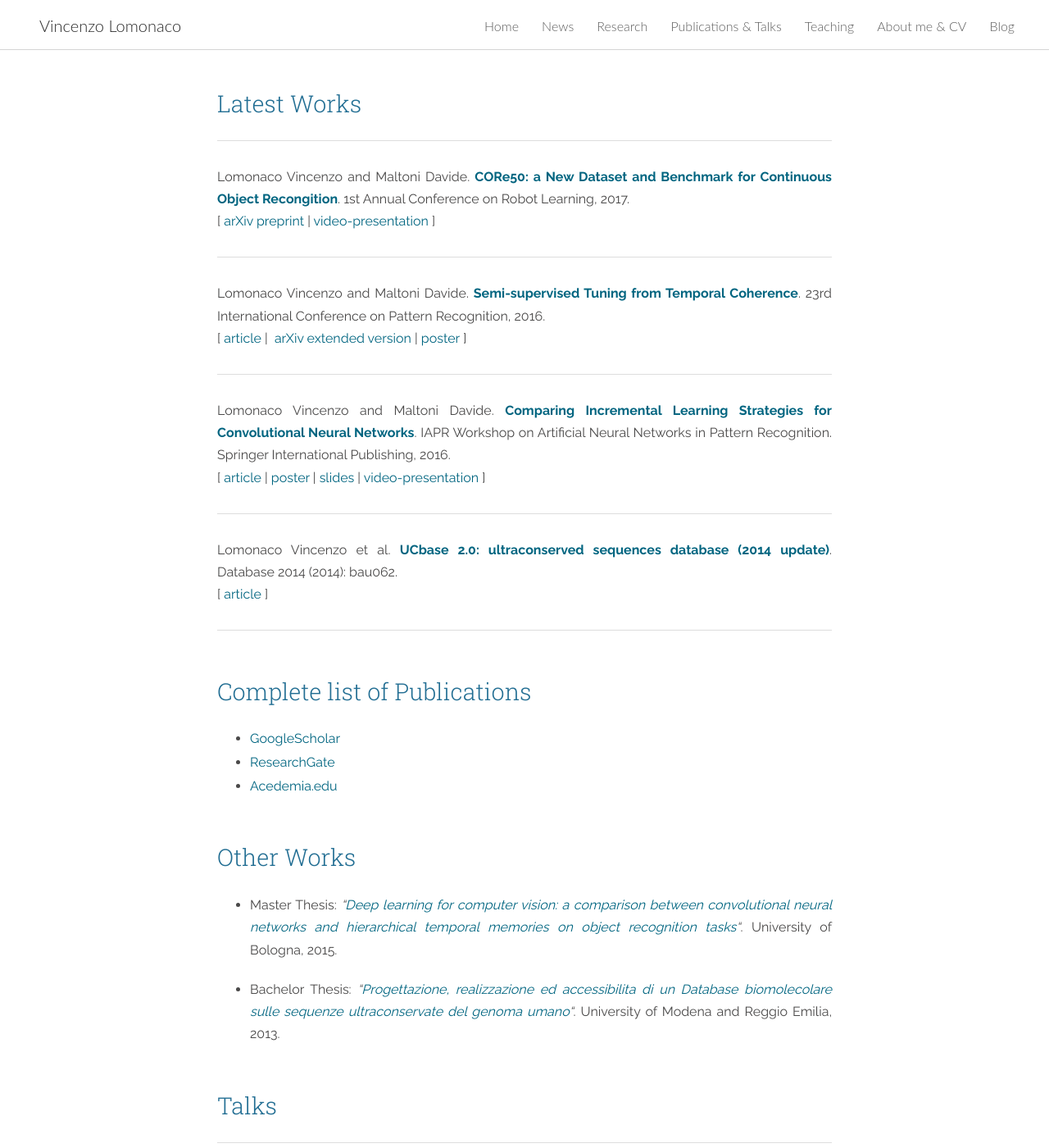
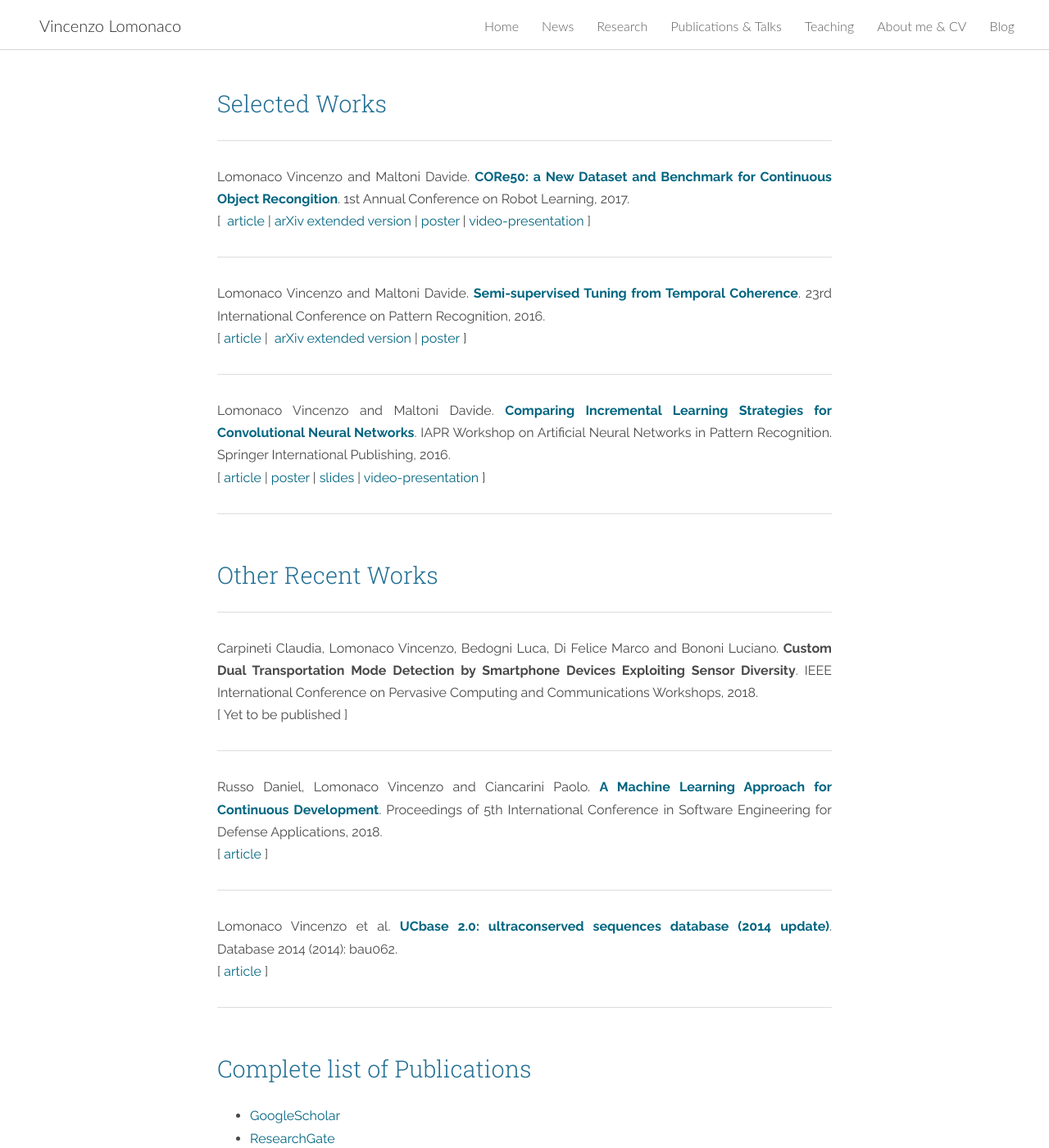
Before and after one commit to vlomonaco/website, a Jekyll site: the page built from publications_and_talks.md, in a window 1280 px wide and 1400 px high, scrolled down 333 px. Shown: the whole window at 82% size. Built offline with Jekyll 4.4.1, drawn with Linux system fonts in a browser that asks for light colours; nearby versions of some CDN libraries; some of the changed text lies outside the part shown.

Commit message:
articles uppdated

```diff
--- a/publications_and_talks.md
+++ b/publications_and_talks.md
@@ -2,18 +2,18 @@
 title:  "Publications & talks"
 layout: page
 ---
-In this page you will find my **published** and **unpublished** works. Please, if you're considering taking some ideas even from the unpublished works, be nice and cite me or provide a link to my homepage, thank you very much :-)
+In this page you can give a quick glance at my **published** works. Most of them are in the context of **Deep Continuous Learning**, the subject of my PhD dissertation, or its application to various contexts such as *Internet of Things* or *Software Engineering*.
 
 <p style="background: rgba(0,0,0,0.06) none repeat scroll 0% 0%; border: 1px solid rgb(222, 222, 222); padding: 1em; border-radius: 5px; text-align: center; margin-top:20px">
-<a href="#latest">Latest Works</a> &nbsp; | &nbsp; <a href="#complete">Complete list of Publications</a> &nbsp; | &nbsp; <a href="#unpublished">Other Works</a> | &nbsp; <a href="#talks">Talks</a>
+<a href="#selected">Selected Works</a> &nbsp; | &nbsp; <a href="#recent">Other Recent Works</a> &nbsp; | &nbsp; <a href="#complete">Complete list of Publications</a> &nbsp; | &nbsp; <a href="#talks">Talks</a>
 </p>
 
-<h3 id="projects" style="margin-bottom: 30px;">Latest Works</h3>
+<h3 id="selected" style="margin-bottom: 30px;">Selected Works</h3>
 
 <hr style="margin-top:30px;margin-bottom:30px;width:100%">
 
 Lomonaco Vincenzo and Maltoni Davide. **[CORe50: a New Dataset and Benchmark for Continuous Object Recongition][core50-arxiv]**. 1st Annual Conference on Robot Learning, 2017. <br>
-\[&nbsp;[arXiv preprint][semi-sup-tech] | [video-presentation][core50-video] \]<br>
+\[&nbsp; [article][corl2017] | [arXiv extended version][semi-sup-tech] | [poster][corl2017-poster] | [video-presentation][core50-video] \]<br>
 
 <hr style="margin-top:30px;margin-bottom:30px;width:100%">
 
@@ -27,22 +27,30 @@ Lomonaco Vincenzo and Maltoni Davide. **[Comparing Incremental Learning Strategi
 
 <hr style="margin-top:30px;margin-bottom:30px;width:100%">
 
+<h3 id="recent" style="margin-bottom: 30px;">Other Recent Works</h3>
+
+<hr style="margin-top:30px;margin-bottom:30px;width:100%">
+
+Carpineti Claudia, Lomonaco Vincenzo, Bedogni Luca, Di Felice Marco and Bononi Luciano. **Custom Dual Transportation Mode Detection by Smartphone Devices Exploiting Sensor Diversity**. IEEE International Conference on Pervasive Computing and Communications Workshops, 2018. <br>
+\[ Yet to be published \]<br>
+
+<hr style="margin-top:30px;margin-bottom:30px;width:100%">
+
+Russo Daniel, Lomonaco Vincenzo and Ciancarini Paolo. **[A Machine Learning Approach for Continuous Development][raia]**. Proceedings of 5th International Conference in Software Engineering for Defense Applications, 2018. <br>
+\[ [article][raia] \] <br>
+
+<hr style="margin-top:30px;margin-bottom:30px;width:100%">
+
 Lomonaco Vincenzo et al. **[UCbase 2.0: ultraconserved sequences database (2014 update)][ucbase]**. Database 2014 (2014): bau062.<br>
 \[&nbsp;[article][ucbase]&nbsp;\] <br>
 
 <hr style="margin-top:30px;margin-bottom:30px;width:100%">
 
-<h3 id="projects" style="margin-bottom: 30px;">Complete list of Publications</h3>
+<h3 id="complete" style="margin-bottom: 30px;">Complete list of Publications</h3>
 
 * [GoogleScholar][schol]
 * [ResearchGate][resgate]
 * [Acedemia.edu][academia]
-
-<h3 id="projects" style="margin-bottom: 30px;">Other Works</h3>
-
-* Master Thesis: *"[Deep learning for computer vision: a comparison between convolutional neural networks and hierarchical temporal memories on object recognition tasks][md-thesis]"*. University of Bologna, 2015.
-
-* Bachelor Thesis: *"[Progettazione, realizzazione ed accessibilita di un Database biomolecolare sulle sequenze ultraconservate del genoma umano][thesis]"*. University of Modena and Reggio Emilia, 2013.
 
 <h3 id="talks" style="margin-bottom: 30px;">Talks</h3>
 
@@ -74,3 +82,6 @@ Lomonaco Vincenzo et al. **[UCbase 2.0: ultraconserved sequences database (2014
 [md-thesis]: http://amslaurea.unibo.it/9095/
 [thesis]: http://www.isgroup.unimore.it/wp-content/uploads/tesi/lomonaco_tesi.pdf
 [core50-video]: https://www.youtube.com/watch?v=vAGpDx9U9Qk&t=2s
+[corl2017]: http://proceedings.mlr.press/v78/lomonaco17a.html
+[corl2017-poster]: https://www.slideshare.net/secret/JLW0JMpuKKgo91
+[raia]: https://www.researchgate.net/publication/322231029_A_Machine_Learning_Approach_for_Continuous_Development
```
